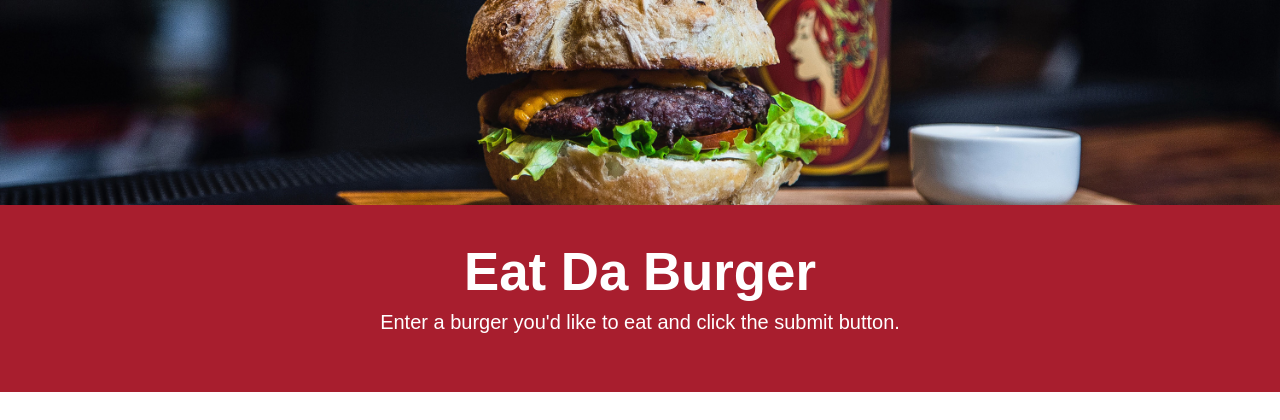
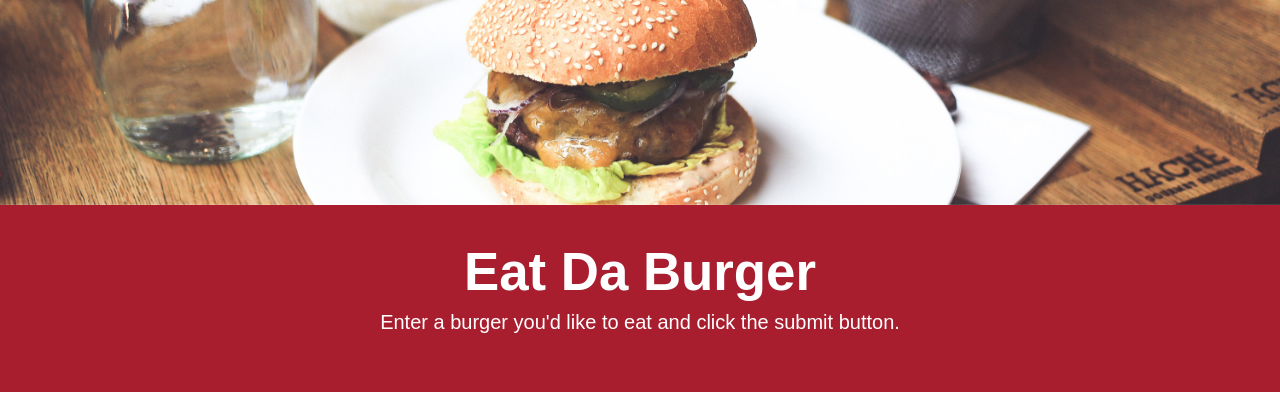
Before and after one commit to keensteven/burger, a Node server app: template views/index.handlebars in a window 1280 px wide. Shown: the top 420 px of the page. Run offline with Node 20, Linux system fonts and the light colour scheme; the template is opened without the code that fills it, so the values that code supplies are empty; some libraries are stand-ins or nearby versions; some web fonts are replaced.

Commit message:
added carousel

```diff
--- a/package.json
+++ b/package.json
@@ -11,7 +11,7 @@
     "type": "git",
     "url": "git+https://github.com/keensteven/burger.git"
   },
-  "author": "",
+  "author": "Steven",
   "license": "ISC",
   "bugs": {
     "url": "https://github.com/keensteven/burger/issues"
--- a/views/index.handlebars
+++ b/views/index.handlebars
@@ -1,5 +1,17 @@
-<img class="img-fluid" src="../assets/images/burger_photo.jpg" alt="burger photo">
-
+{{!-- <img class="img-fluid" src="../assets/images/burger_photo.jpg" alt="burger photo"> --}}
+<div id="carouselExampleSlidesOnly" class="carousel slide" data-ride="carousel">
+  <div class="carousel-inner">
+    <div class="carousel-item active">
+        <img src="../assets/images/burger_photo2.jpg" class="d-block w-100" alt="burger photo">
+    </div>
+    <div class="carousel-item">
+      <img src="../assets/images/burger_photo3.jpg" class="d-block w-100" alt="hamburger">
+    </div>
+    <div class="carousel-item">
+      <img src="../assets/images/burger_photo.jpg" class="d-block w-100" alt="hamburger photo">
+    </div>
+  </div>
+</div>
 
 <div class="jumbotron jumbotron-fluid text-center mb-5">
   <div class="container pr-5 pl-5 pt-0 pb-0">
--- a/views/layouts/main.handlebars
+++ b/views/layouts/main.handlebars
@@ -11,6 +11,7 @@
   <link rel="stylesheet" href="https://maxcdn.bootstrapcdn.com/bootstrap/4.0.0/css/bootstrap.min.css">
   <link rel="stylesheet" href="assets/css/style.css">
   <script src="https://cdnjs.cloudflare.com/ajax/libs/jquery/3.2.1/jquery.min.js"></script>
+  <script src="https://stackpath.bootstrapcdn.com/bootstrap/4.3.1/js/bootstrap.min.js" integrity="sha384-JjSmVgyd0p3pXB1rRibZUAYoIIy6OrQ6VrjIEaFf/nJGzIxFDsf4x0xIM+B07jRM" crossorigin="anonymous"></script>
 
 
 <body>
```
Also changed, not shown: public/assets/images/burger_photo2.jpg (added), public/assets/images/burger_photo3.jpg (added).
